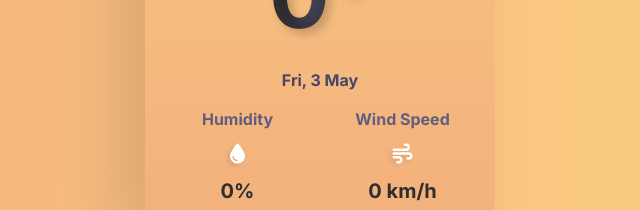
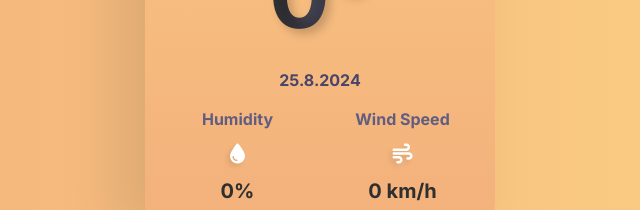
Before and after one commit to saemyyy/weather-checker, a React (Vite) app: page / in a window 1280 px wide. Shown: the part 492-702 px from the top of the page, without its empty margins (320-960 px from the left). Built offline with nearby package versions, Linux system fonts and the light colour scheme.

Commit message:
add fitting background color and fix weather type

```diff
--- a/src/components/WeatherChecker.jsx
+++ b/src/components/WeatherChecker.jsx
@@ -1,13 +1,15 @@
+//import assets and important things from react itself
 import sunny from "../assets/images/sunny.png";
 import cloudy from "../assets/images/cloudy.png";
 import rainy from "../assets/images/rainy.png";
 import snowy from "../assets/images/snowy.png";
 import { useState } from "react";
 
+// function that checks the weather and pulls from the api (with key)
 const WeatherChecker = () => {
   const [data, setData] = useState([]);
   const [location, setLocation] = useState("");
-  const api_key = "does not work without api key";
+  const api_key = "api key on website";
 
   const handleInputChange = (e) => {
     setLocation(e.target.value);
@@ -22,12 +24,14 @@ const WeatherChecker = () => {
     setLocation("");
   };
 
+  // function for "Enter" Key support
   const handleKeyDown = (e) => {
     if (e.key === "Enter") {
       search();
     }
   };
 
+  // function that assigns what weather uses what image
   const weatherImages = {
     Clear: sunny,
     Clouds: cloudy,
@@ -41,9 +45,37 @@ const WeatherChecker = () => {
     ? weatherImages[data.weather[0].main]
     : null;
 
+  const backgroundImages = {
+    Clear: "linear-gradient(to right, #f3b07,#fcd283",
+    Clouds: "linear-gradient(to right, #57d6d4, #71eeec",
+    Rain: "linear-gradient(to right, #5bc8fb, #80eaff",
+    Snow: "linear-gradient(to right, #aff2ff, #fff",
+    Haze: "linear-gradient(to right, #57d6d4, #71eeec",
+  };
+
+  const backgroundImage = data.weather
+    ? backgroundImages[data.weather[0].main]
+    : "linear-gradient(to right, #f3b07, #fcd283";
+
+  function getDate() {
+    const today = new Date();
+    const month = today.getMonth() + 1;
+    const year = today.getFullYear();
+    const date = today.getDate();
+    return `${date}.${month}.${year}`;
+  }
+
   return (
-    <div className="container">
-      <div className="weather-app">
+    <div className="container" style={{ backgroundImage }}>
+      <div
+        className="weather-app"
+        style={{
+          backgroundImage:
+            backgroundImage && backgroundImage.replace
+              ? backgroundImage.replace("to right", "to top")
+              : null,
+        }}
+      >
         <div className="search">
           <div className="search-top">
             <i className="fa-solid fa-location-dot"></i>
@@ -70,14 +102,14 @@ const WeatherChecker = () => {
             style={{ display: weatherImage ? "block" : "none" }}
           />
           <div className="weather-type">
-            {data.weather ? data.weather.main : null}
+            {data.weather ? data.weather[0].main : null}
           </div>
           <div className="temp">
             {data.main ? Math.round(data.main.temp) + "°" : "0°"}
           </div>
         </div>
         <div className="weather-date">
-          <p>Fri, 3 May</p>
+          <p>{getDate()}</p>
         </div>
         <div className="weather-data">
           <div className="humidity">
```
